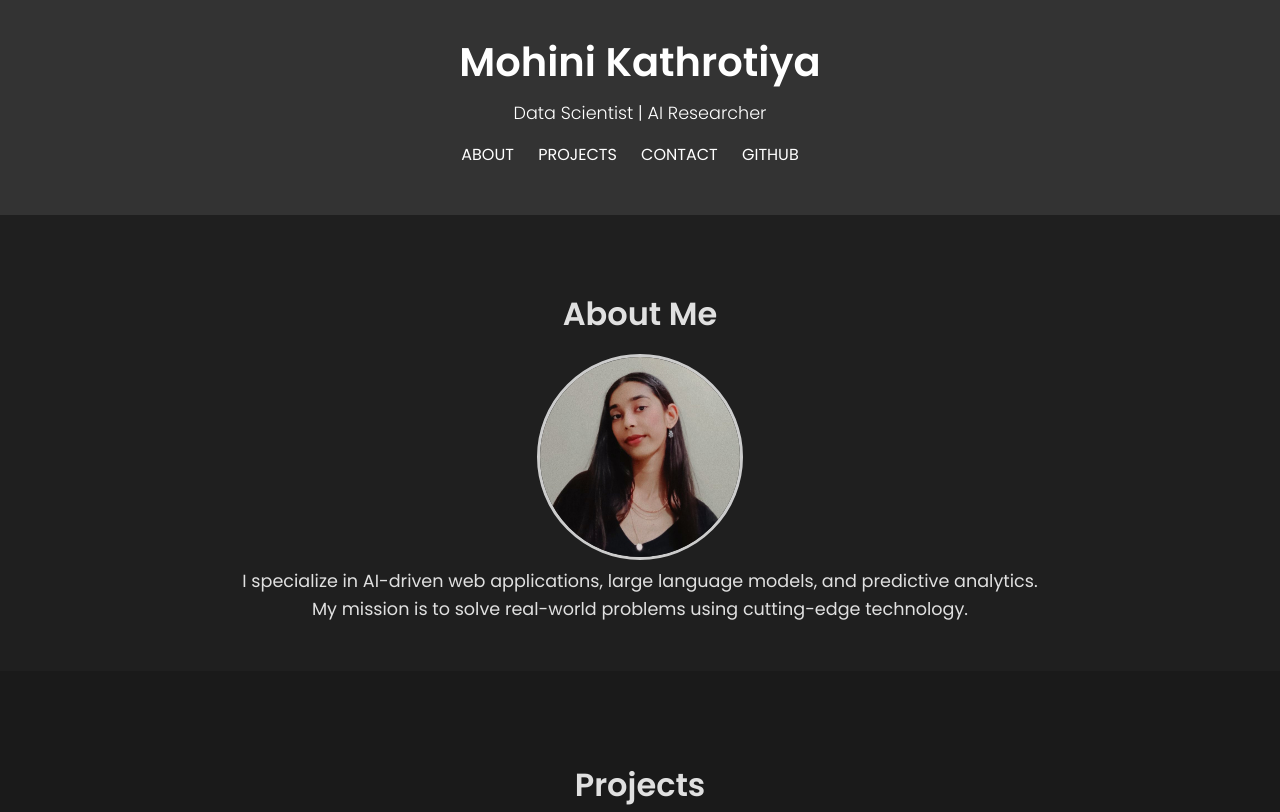
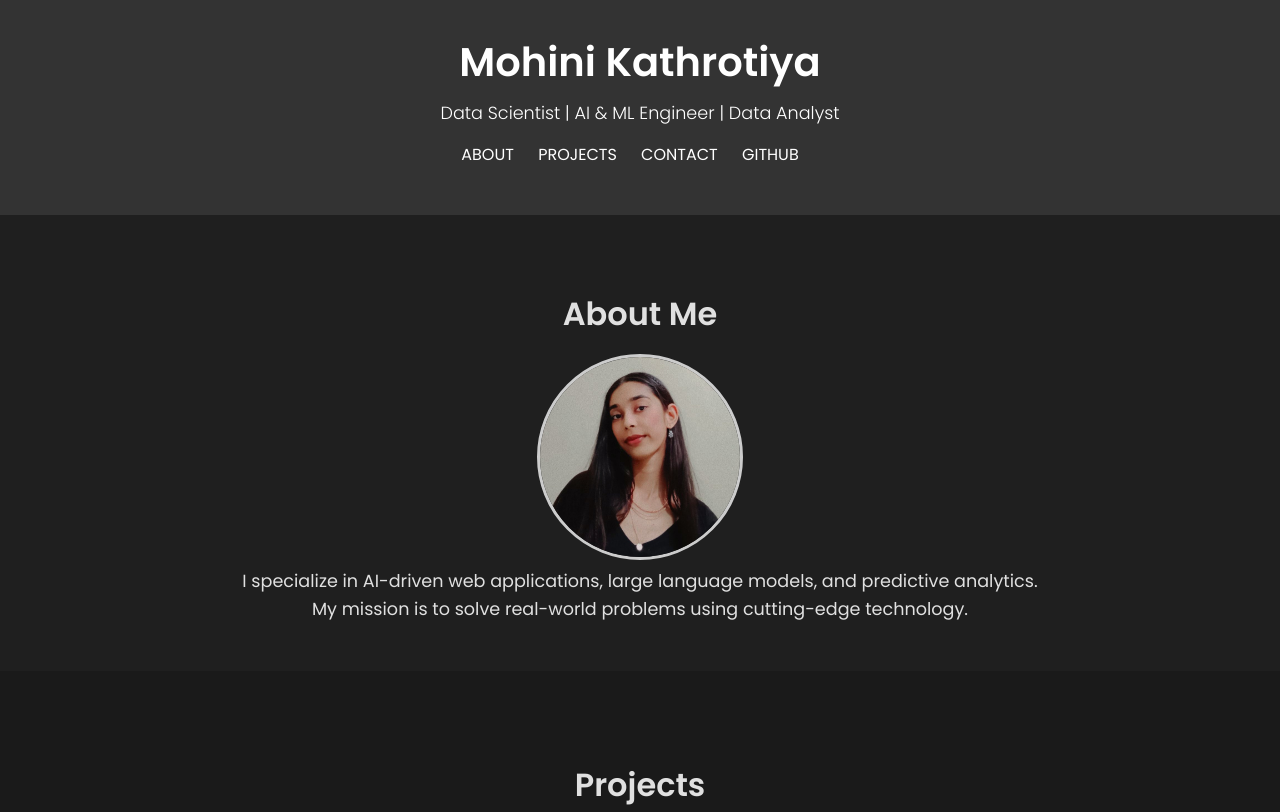
Before and after one commit to mohinikathro/mo1_test, a plain HTML site: page index.html in a window 1280 px wide. Shown: the top 812 px of the page. Drawn offline with nearby package versions, Linux system fonts and the light colour scheme.

Commit message:
Update index.html

```diff
--- a/index.html
+++ b/index.html
@@ -15,7 +15,7 @@
     <header>
         <div class="container">
             <h1>Mohini Kathrotiya</h1>
-            <p>Data Scientist | AI Researcher</p>
+            <p>Data Scientist | AI & ML Engineer | Data Analyst</p>
             <nav>
                 <ul>
                     <li><a href="#about">About</a></li>
```
